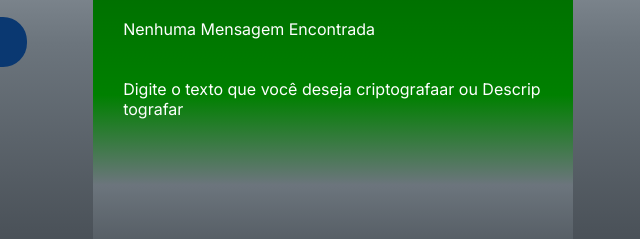
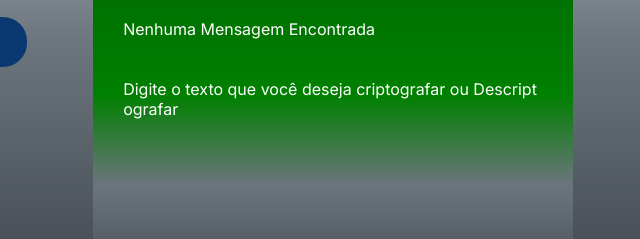
Before and after one commit to Junioraltn/CodeDecod_Challenge, a plain HTML site: page index.html in a window 1280 px wide. Shown: the part 557-796 px from the top of the page, 621-1261 px from the left. Drawn offline with Linux system fonts and the light colour scheme.

Commit message:
index.html

```diff
--- a/index.html
+++ b/index.html
@@ -35,7 +35,7 @@
                     <div id="Animacao">
                         <object id="svgg" type="image/svg+xml" data="svg/High quality products 1 1.svg"></object>
                         <p class="Principal__EsteticaLateral_Titulo">Nenhuma Mensagem Encontrada</p>
-                        <p class="Principal__EsteticaLateral_Texto">Digite o texto que você deseja criptografaar ou Descriptografar</p>
+                        <p class="Principal__EsteticaLateral_Texto">Digite o texto que você deseja criptografar ou Descriptografar</p>
                     </div>
                     <button onclick="Copiar()" id="cop" class="Principal__Conteudo__Base__Corpo__Botao">Copiar</button>
             </session>
```
